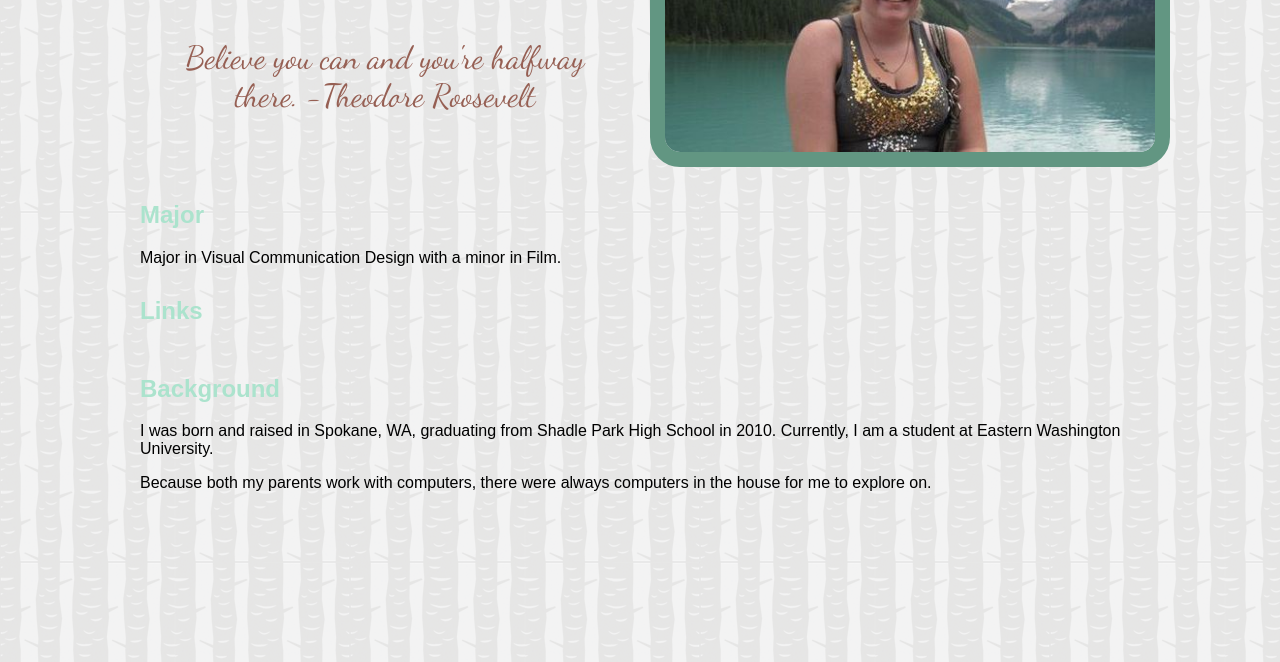
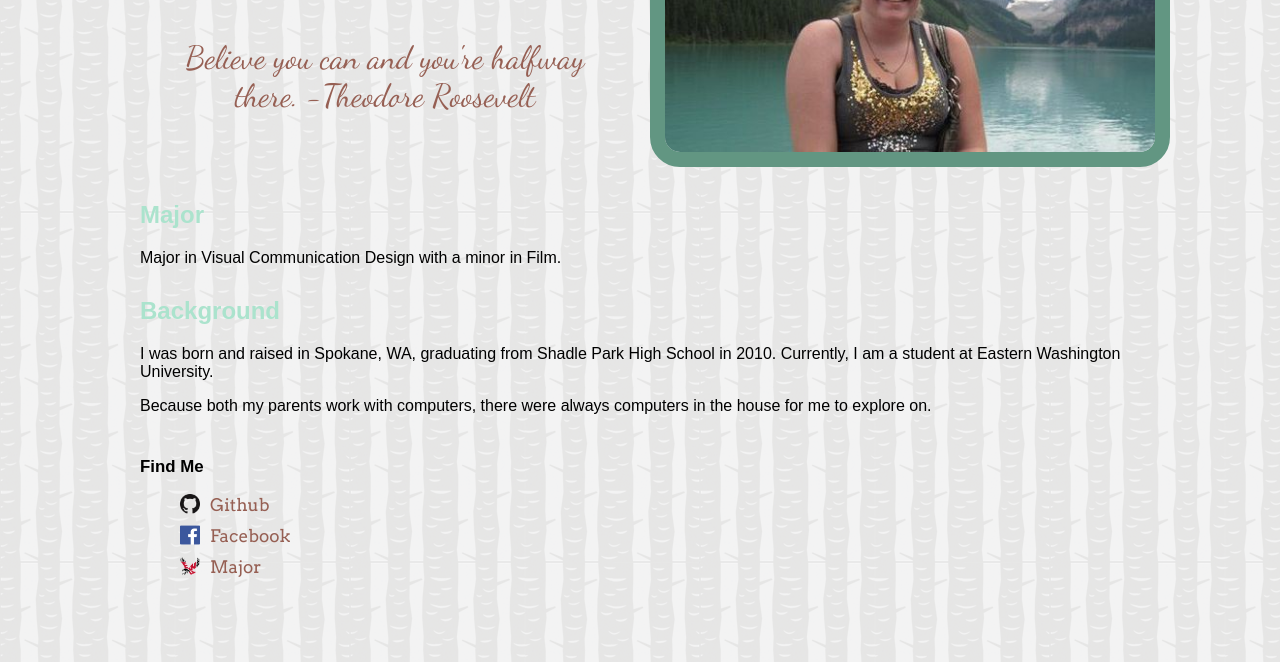
Before and after one commit to bmcallister214/p1-bio, a plain HTML site: page index.html in a window 1280 px wide. Shown: the part 138-800 px from the top of the page. Drawn offline with Linux system fonts and the light colour scheme.

Commit message:
added links

```diff
--- a/css/styles.css
+++ b/css/styles.css
@@ -7,6 +7,7 @@ h1{
 	padding: 20px;
 	font-family: 'Arvo', serif;
 	font-size: 2.8em;
+	text-align: center;
 }
 body{
 	background: url("../img/tree_bark.png");
@@ -30,8 +31,52 @@ blockquote	{
 	color: #965F53;
 	font-size: 2em;
 	font-family: 'Dancing Script', cursive;
+	text-align: center;
 
 }
+
+ul {
+	list-style: none;
+}
+
+
+a {
+	text-decoration: none;
+	color: #965F53;
+	font-family: 'Arvo', serif;
+	font-size: 1.2em;
+}
+
+.links {
+	list-style: none;
+	padding: 0;
+	margin: 0;
+	font-size: 0.9em;
+}
+
+.links a {
+	display: block;
+	min-height: 20px;
+	background-repeat: no-repeat;
+	background-size: 20px 20px;
+	padding: 0 0 0 30px;
+	margin: 0 0 10px;
+}
+
+.links li.github a {
+	background-image: url('../img/github.png');
+}
+
+.links li.facebook a {
+	background-image: url('../img/facebook.png');
+}
+
+.links li.ewu a {
+	background-image: url('../img/ewu.png');
+}
+
+
+
 /* Show Grid */
 .showgrid {
 	background: url("../img/grid-bg.png") repeat-y;
--- a/index.html
+++ b/index.html
@@ -21,12 +21,12 @@
 		<!-- No Content Before -->
 		<!-- 1st Column -->
 		<div class="grid_6 alpha">
-			<h1><center>Bryn McAllister</center></h1>
+			<h1>Bryn McAllister</h1>
 		</div>
 
 		<div class="grid_6 alpha">
-			<blockquote><center>Believe you can and you're halfway there. -Theodore Roosevelt
-			</center></blockquote>
+			<blockquote>Believe you can and you're halfway there. -Theodore Roosevelt
+			</blockquote>
 		</div>
 
 		<!-- 2nd Column -->
@@ -40,14 +40,21 @@
 				Major in Visual Communication Design with a minor in Film.
 		</div>
 
-		<div class="grid_12">
-			<h2>Links</h2>
-		</div>
+
 
 		<div class="grid_12">
 			<h2>Background</h2>
 			<p>I was born and raised in Spokane, WA, graduating from Shadle Park High School in 2010. Currently, I am a student at Eastern Washington University.</p>
 			<p>Because both my parents work with computers, there were always computers in the house for me to explore on.</p>
+		</div>
+
+		<div class="links grid_12">
+			<h3>Find Me</h3>
+			<ul>
+			<li class="github"><a href="https://github.com/bmcallister214">Github</a></li>
+			<li class='facebook'><a href="https://www.facebook.com/bryn.mcallister">Facebook</a></li>
+			<li class='ewu'><a href="http://www.ewu.edu/cshe/programs/design">Major</a></li>
+			</ul>
 		</div>
 
 
```
Also changed, not shown: img/ewu.png (added), img/facebook.png (added), img/github.png (added).
